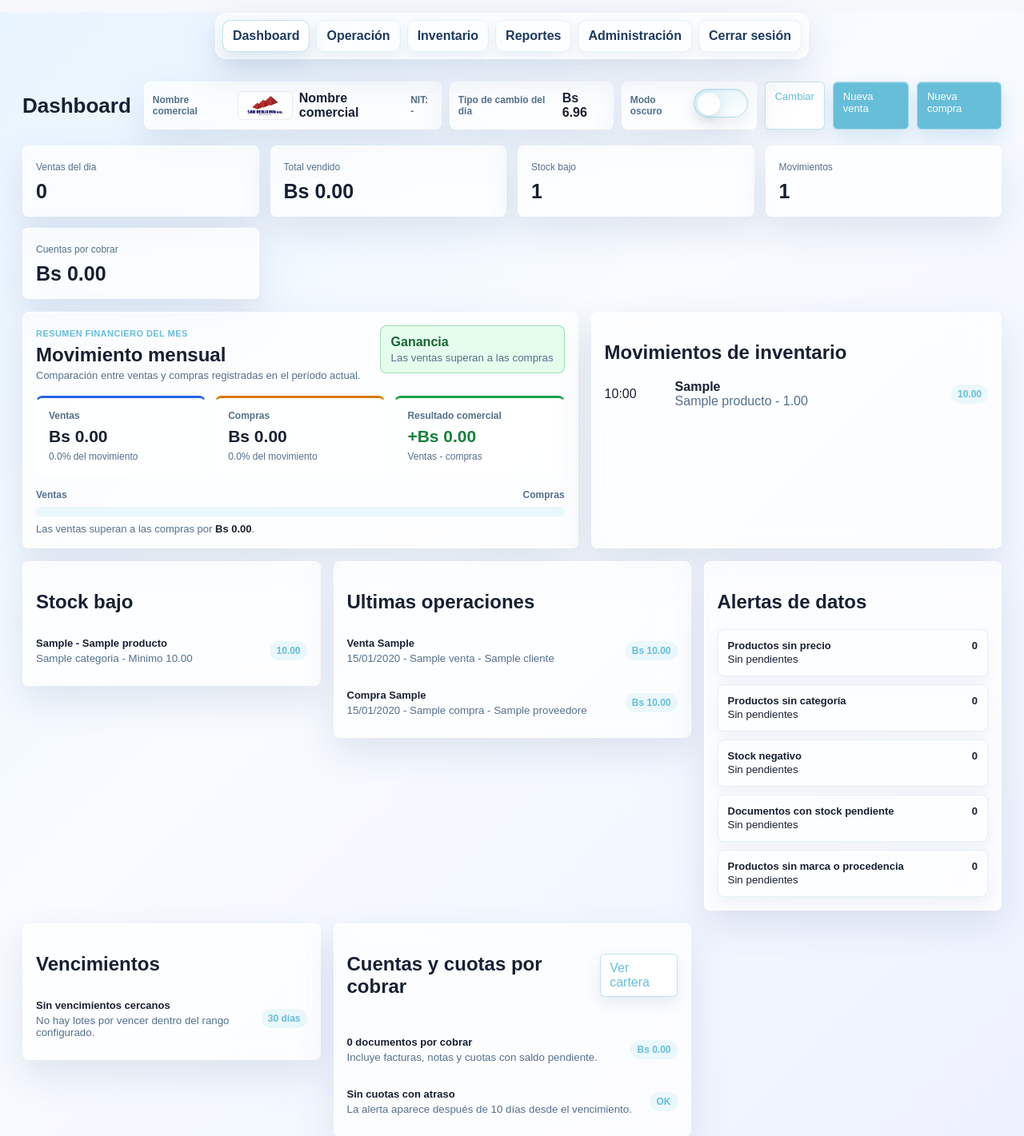
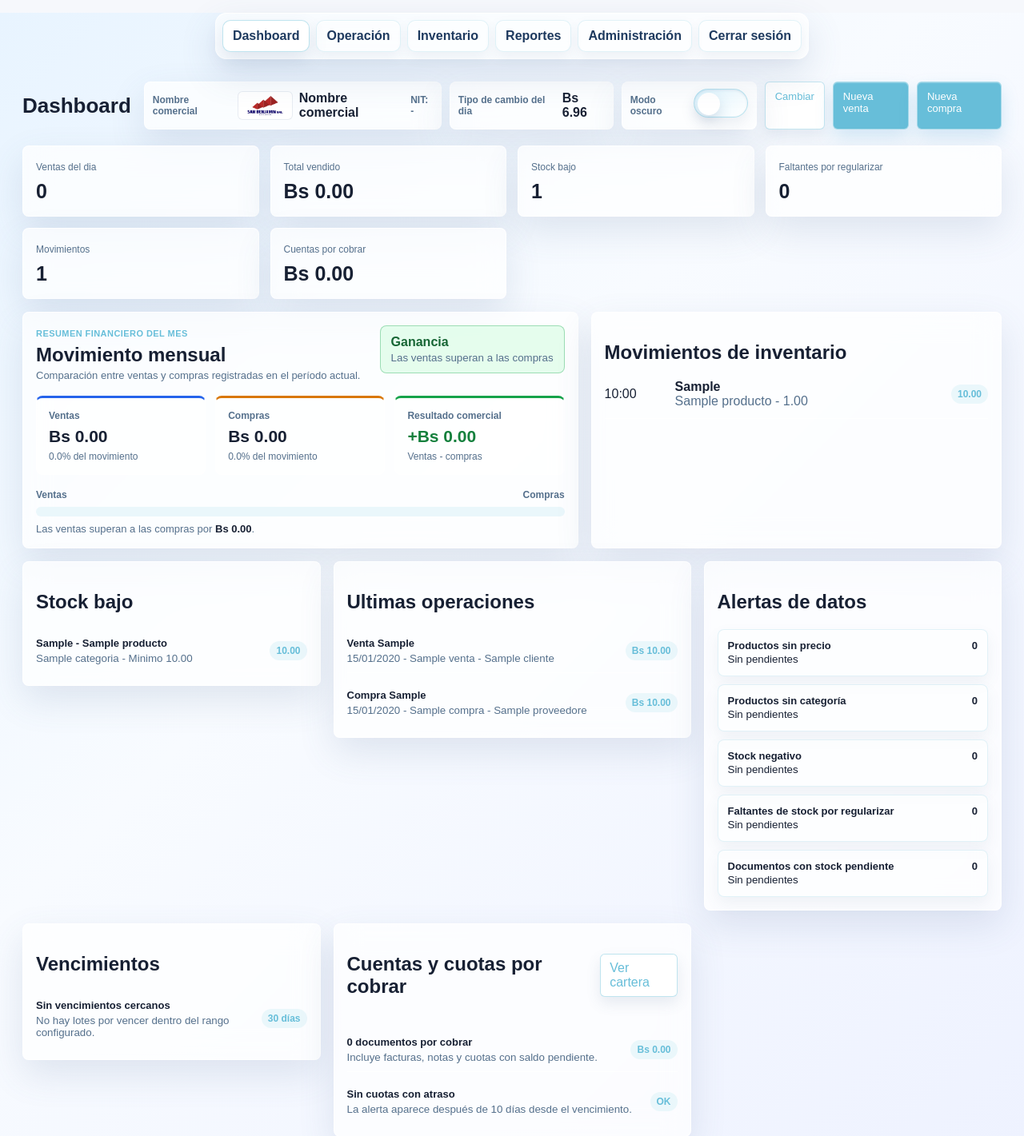
Before and after one commit to HectorFernandoDuranSilva/Sistema_San_Benjamin-Supra_Medic, a Laravel app: page /dashboard in a window 1280 px wide. Shown: the top 1421 px of the page at 80% size. Run offline with Laravel 12, Linux system fonts and the light colour scheme; the visitor is signed in with stand-in values (Sample User, id 1); data comes from the database, SQL or seed files in the repository; tables that the repository leaves empty hold one stand-in row (values such as "Sample post").

Commit message:
feat: mostrar faltantes de stock en dashboard

```diff
--- a/app/Http/Controllers/DashboardController.php
+++ b/app/Http/Controllers/DashboardController.php
@@ -50,6 +50,7 @@ class DashboardController extends Controller
             'ventasHoy' => (clone $ventasHoy)->count(),
             'totalHoy' => (clone $ventasHoy)->sum('total'),
             'productosBajoStock' => $productosBajoStock,
+            'productosStockNegativo' => $productosStockNegativo,
             'alertasDatos' => $this->alertasDatos($productosSinPrecio, $productosSinCategoria, $otrosProductosStockNegativo, $entregasSinStockPendientes, $productosSinMarcaProcedencia, $lotesSinVencimiento),
             'ultimosMovimientos' => MovimientoInventario::with('producto', 'usuario')->latest('fecha_movimiento')->take(4)->get(),
             'ultimasOperaciones' => $ultimasOperaciones,
@@ -77,9 +78,11 @@ class DashboardController extends Controller
             'ventas_hoy' => true,
             'total_vendido' => true,
             'stock_bajo' => true,
+            'stock_pendiente' => true,
             'movimientos' => true,
             'cuentas_cobrar' => true,
             'alertas_datos' => true,
+            'faltantes_stock' => true,
             'vencimientos' => true,
             'cuotas' => true,
             'movimiento_mensual' => true,
@@ -293,6 +296,13 @@ class DashboardController extends Controller
                 'permiso' => 'inventario',
             ],
             [
+                'titulo' => 'Faltantes de stock por regularizar',
+                'total' => $productosStockNegativo->count(),
+                'detalle' => $productosStockNegativo->take(2)->map(fn ($producto) => $producto->codigo.' - '.$producto->nombre.' ('.number_format(abs((float) $producto->stock_actual), 2).' faltante)')->join(', ') ?: 'Sin pendientes',
+                'ruta' => route('productos.index'),
+                'permiso' => 'productos',
+            ],
+            [
                 'titulo' => 'Documentos con stock pendiente',
                 'total' => $entregasSinStockPendientes->count(),
                 'detalle' => $entregasSinStockPendientes->take(2)->map(fn ($movimiento) => $movimiento->producto?->nombre . ' (' . number_format(abs((float) $movimiento->producto?->stock_actual), 2) . ' faltante)')->join(', ') ?: 'Sin pendientes',
--- a/app/Http/Controllers/SecurityController.php
+++ b/app/Http/Controllers/SecurityController.php
@@ -114,6 +114,7 @@ class SecurityController extends Controller
             'ventas_hoy' => 'Ventas del día',
             'total_vendido' => 'Total vendido',
             'stock_bajo' => 'Stock bajo',
+            'stock_pendiente' => 'Faltantes por regularizar',
             'movimientos' => 'Movimientos de inventario',
             'cuentas_cobrar' => 'Cuentas por cobrar',
             'movimiento_mensual' => 'Movimiento mensual',
@@ -126,6 +127,7 @@ class SecurityController extends Controller
     {
         return [
             'alertas_datos' => 'Alertas de datos',
+            'faltantes_stock' => 'Aviso de faltantes de stock',
             'vencimientos' => 'Vencimientos próximos',
             'cuotas' => 'Cuotas vencidas',
             'facturacion_mensual' => 'Aviso de facturación mensual',
--- a/resources/views/configuracion/edit.blade.php
+++ b/resources/views/configuracion/edit.blade.php
@@ -7,7 +7,7 @@
 <div class="row"><div class="field"><label>Dias para alerta de vencimiento</label><input type="number" min="1" max="365" name="dias_alerta_vencimiento" value="{{ old('dias_alerta_vencimiento', $empresa->dias_alerta_vencimiento ?? 30) }}"></div><div class="field"><label>Dias de atraso para alerta de cuotas</label><input type="number" min="1" max="365" name="dias_alerta_cuotas" value="{{ old('dias_alerta_cuotas', $empresa->dias_alerta_cuotas ?? 10) }}"></div></div>
 @php($dashboardOpciones = old('dashboard_opciones', $empresa->dashboard_opciones ?? []))
 @php($dashboardOpcionesPorRol = old('dashboard_opciones_por_rol', $empresa->dashboard_opciones_por_rol ?? []))
-@php($dashboardItems = ['ventas_hoy' => 'Ventas del día', 'total_vendido' => 'Total vendido', 'stock_bajo' => 'Stock bajo', 'movimientos' => 'Movimientos de inventario', 'cuentas_cobrar' => 'Cuentas por cobrar', 'alertas_datos' => 'Alertas de datos', 'vencimientos' => 'Vencimientos', 'cuotas' => 'Cuotas por cobrar', 'movimiento_mensual' => 'Movimiento mensual', 'ultimas_operaciones' => 'Últimas operaciones', 'facturacion_mensual' => 'Aviso de facturación mensual'])
+@php($dashboardItems = ['ventas_hoy' => 'Ventas del día', 'total_vendido' => 'Total vendido', 'stock_bajo' => 'Stock bajo', 'stock_pendiente' => 'Faltantes por regularizar', 'movimientos' => 'Movimientos de inventario', 'cuentas_cobrar' => 'Cuentas por cobrar', 'alertas_datos' => 'Alertas de datos', 'faltantes_stock' => 'Aviso de faltantes de stock', 'vencimientos' => 'Vencimientos', 'cuotas' => 'Cuotas por cobrar', 'movimiento_mensual' => 'Movimiento mensual', 'ultimas_operaciones' => 'Últimas operaciones', 'facturacion_mensual' => 'Aviso de facturación mensual'])
 <h2 style="font-size:18px;">Dashboard</h2>
 <p>Puede ocultar indicadores, bloques y alertas. Los cálculos se mantienen basados en las operaciones registradas.</p>
 <h3 style="font-size:16px;">Vista predeterminada</h3>
--- a/resources/views/dashboard.blade.php
+++ b/resources/views/dashboard.blade.php
@@ -37,6 +37,7 @@
             @if($dashboardOpciones['ventas_hoy'])<div class="metric"><span>Ventas del dia</span><strong>{{ $ventasHoy }}</strong></div>@endif
             @if($dashboardOpciones['total_vendido'])<div class="metric"><span>Total vendido</span><strong>Bs {{ number_format($totalHoy, 2) }}</strong></div>@endif
             @if($dashboardOpciones['stock_bajo'])<div class="metric"><span>Stock bajo</span><strong>{{ $productosBajoStock->count() }}</strong></div>@endif
+            @if($dashboardOpciones['stock_pendiente'])<div class="metric"><span>Faltantes por regularizar</span><strong>{{ $productosStockNegativo->count() }}</strong></div>@endif
             @if($dashboardOpciones['movimientos'])<div class="metric"><span>Movimientos</span><strong>{{ $ultimosMovimientos->count() }}</strong></div>@endif
             @if($dashboardOpciones['cuentas_cobrar'])<div class="metric"><span>Cuentas por cobrar</span><strong>Bs {{ number_format($cuentasPorCobrar['importe'], 2) }}</strong></div>@endif
         </div>
@@ -240,6 +241,36 @@
     </div>
 @endif
 
+@if($dashboardOpciones['faltantes_stock'] && $productosStockNegativo->isNotEmpty())
+    <div class="glass-modal-backdrop is-open" role="dialog" aria-modal="true" data-dashboard-alert>
+        <div class="glass-modal is-error">
+            <h2>Faltantes de stock por regularizar</h2>
+            <p>Estos productos tienen existencias negativas. Registra la regularización desde la ficha de cada producto.</p>
+            <div class="compact-list" style="margin-top:14px;">
+                @foreach($productosStockNegativo->take(8) as $producto)
+                    @if(auth()->user()->hasPermission('productos'))
+                        <a class="alert-item" href="{{ route('productos.show', $producto) }}">
+                            <strong><span>{{ $producto->codigo }} - {{ $producto->nombre }}</span><span>{{ number_format($producto->stock_actual, 2) }}</span></strong>
+                            <small>Faltan {{ number_format(abs((float) $producto->stock_actual), 2) }} unidades · Abrir regularización</small>
+                        </a>
+                    @else
+                        <div class="alert-item">
+                            <strong><span>{{ $producto->codigo }} - {{ $producto->nombre }}</span><span>{{ number_format($producto->stock_actual, 2) }}</span></strong>
+                            <small>Faltan {{ number_format(abs((float) $producto->stock_actual), 2) }} unidades</small>
+                        </div>
+                    @endif
+                @endforeach
+            </div>
+            <div class="glass-modal-actions">
+                @if(auth()->user()->hasPermission('productos'))
+                    <a class="btn secondary" href="{{ route('productos.index') }}">Ver productos</a>
+                @endif
+                <button type="button" class="btn" data-glass-close>Entendido</button>
+            </div>
+        </div>
+    </div>
+@endif
+
 @if($dashboardOpciones['facturacion_mensual'] && $facturacionMensualAlerta)
     <div class="glass-modal-backdrop is-open" role="dialog" aria-modal="true" data-dashboard-alert>
         <div class="glass-modal">
```
